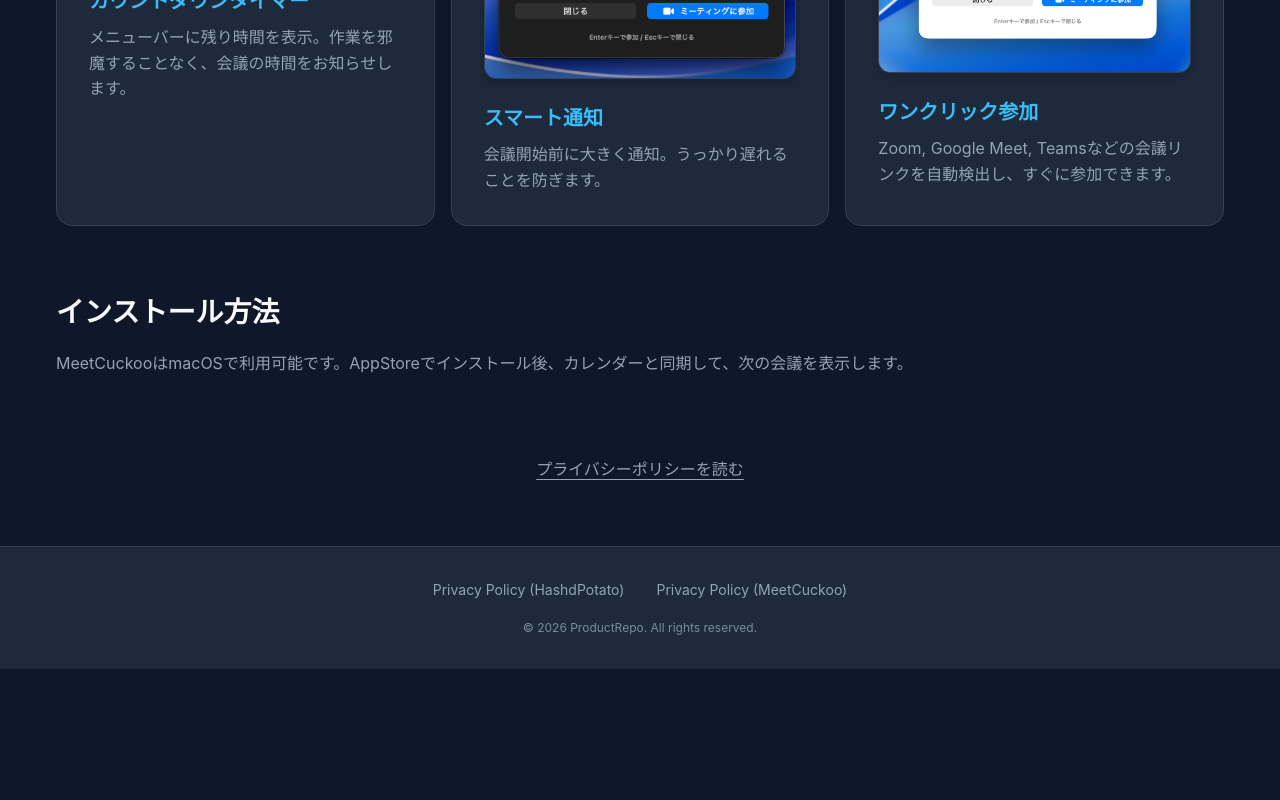
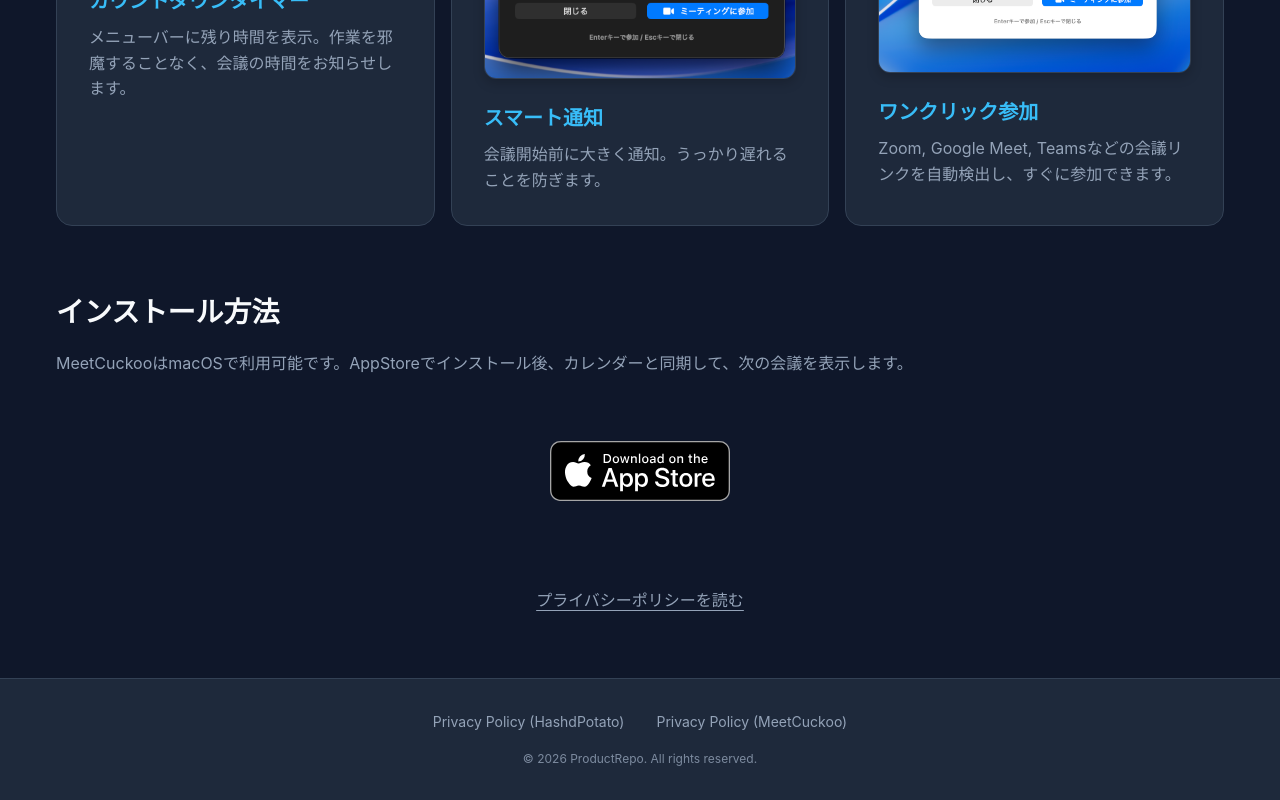
Before and after one commit to KaitoMuraoka/product-web, a React (Vite) app: page /meetcuckoo in a window 1280 px wide. Shown: the part 1016-1816 px from the top of the page. Before the commit the page ends 1685 px from the top, so only its background shows below. Built offline with nearby package versions, Linux system fonts and the light colour scheme.

Commit message:
fix build error

```diff
--- a/src/pages/MeetCuckoo/MeetCuckooPage.tsx
+++ b/src/pages/MeetCuckoo/MeetCuckooPage.tsx
@@ -58,11 +58,11 @@
                     </p>
                 </section>
 
-                {/* <section className="download-section">
+                <section className="download-section">
                     <a href="#" target="_blank" rel="noopener noreferrer">
                         <img className='download-section' src={appStoreBadege} alt="App Store Download Badge" />
                     </a>
-                </section> */}
+                </section>
 
                 <div className="privacy-link-container">
                     <Link to="/meetcuckoo/privacy" className="privacy-link">プライバシーポリシーを読む</Link>
```
